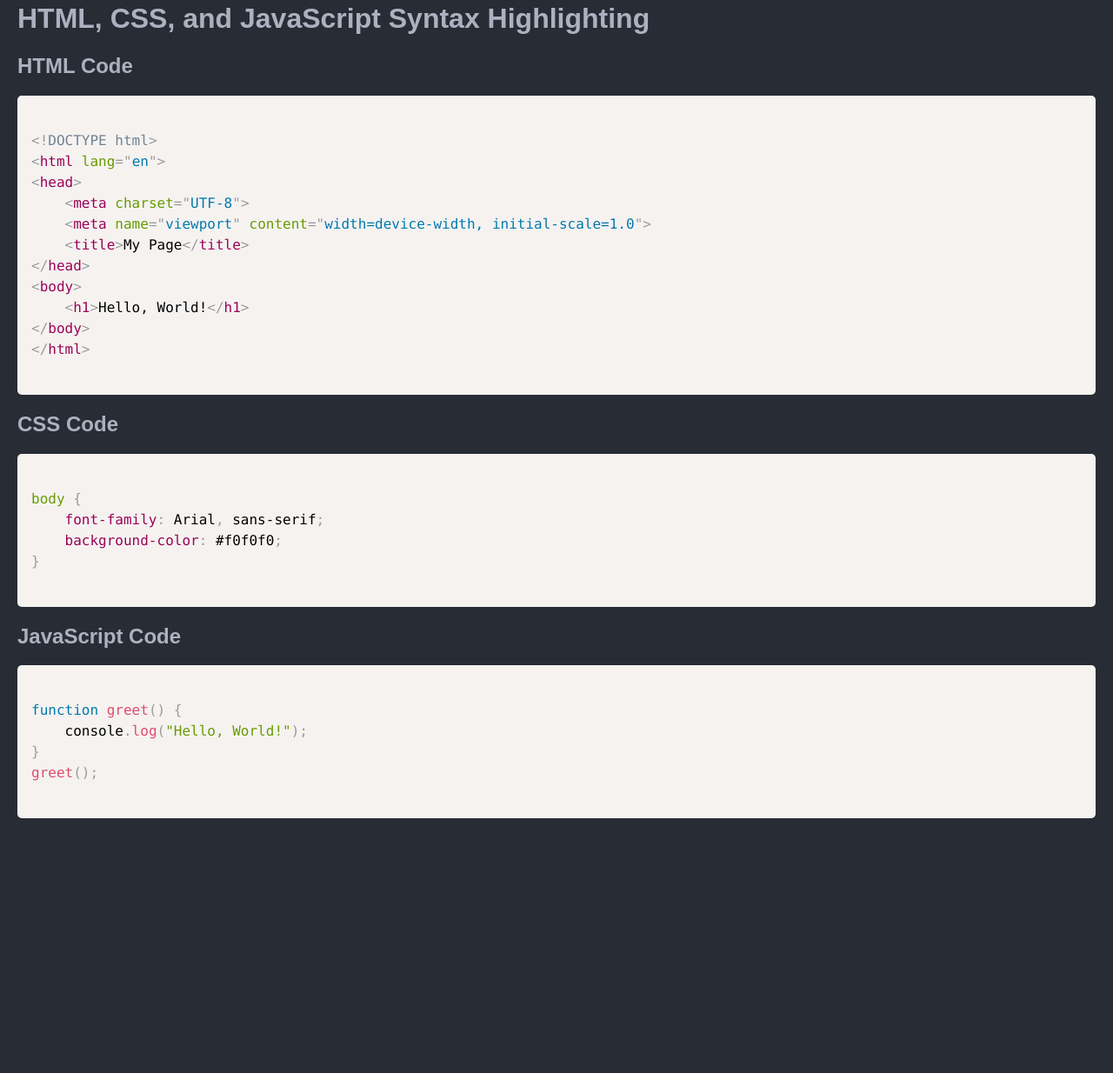
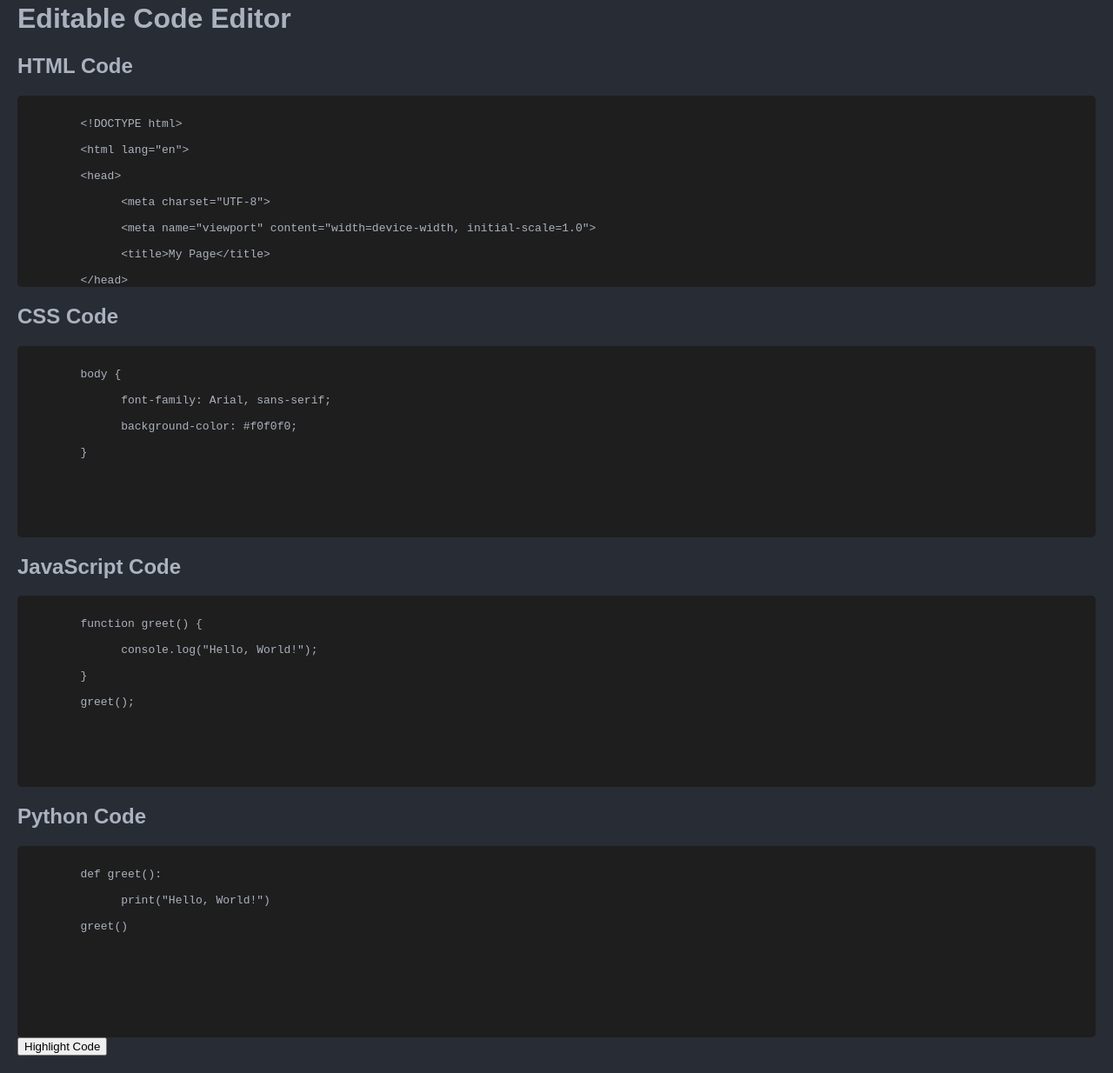
Before and after one commit to kokorocks/editor, a plain HTML site: page index.html in a window 1280 px wide. Shown: the part 18-1252 px from the top of the page at 87% size. Before the commit the page ends 979 px from the top, so only its background shows below. Drawn offline with nearby package versions, Linux system fonts and the light colour scheme.

Commit message:
Update index.html

```diff
--- a/index.html
+++ b/index.html
@@ -3,7 +3,7 @@
 <head>
     <meta charset="UTF-8">
     <meta name="viewport" content="width=device-width, initial-scale=1.0">
-    <title>Syntax Highlighting Example</title>
+    <title>Editable Code Editor</title>
     <!-- Prism.js CSS -->
     <link rel="stylesheet" href="https://cdnjs.cloudflare.com/ajax/libs/prism/1.29.0/themes/prism.min.css">
     <style>
@@ -19,44 +19,92 @@
             border-radius: 5px;
             overflow: auto;
         }
+        .editor {
+            background: #1e1e1e;
+            padding: 10px;
+            border-radius: 5px;
+            overflow: auto;
+            white-space: pre;
+            font-family: monospace;
+            height: 200px; /* Fixed height for the editor */
+        }
     </style>
 </head>
 <body>
 
-    <h1>HTML, CSS, and JavaScript Syntax Highlighting</h1>
+    <h1>Editable Code Editor</h1>
 
     <h2>HTML Code</h2>
-    <pre><code class="language-html" contenteditable="true">
-&lt;!DOCTYPE html&gt;
-&lt;html lang="en"&gt;
-&lt;head&gt;
-    &lt;meta charset="UTF-8"&gt;
-    &lt;meta name="viewport" content="width=device-width, initial-scale=1.0"&gt;
-    &lt;title&gt;My Page&lt;/title&gt;
-&lt;/head&gt;
-&lt;body&gt;
-    &lt;h1&gt;Hello, World!&lt;/h1&gt;
-&lt;/body&gt;
-&lt;/html&gt;
-    </code></pre>
+    <div class="editor" id="html-editor" contenteditable="true">
+        &lt;!DOCTYPE html&gt;<br>
+        &lt;html lang="en"&gt;<br>
+        &lt;head&gt;<br>
+            &nbsp;&nbsp;&lt;meta charset="UTF-8"&gt;<br>
+            &nbsp;&nbsp;&lt;meta name="viewport" content="width=device-width, initial-scale=1.0"&gt;<br>
+            &nbsp;&nbsp;&lt;title&gt;My Page&lt;/title&gt;<br>
+        &lt;/head&gt;<br>
+        &lt;body&gt;<br>
+            &nbsp;&nbsp;&lt;h1&gt;Hello, World!&lt;/h1&gt;<br>
+        &lt;/body&gt;<br>
+        &lt;/html&gt;
+    </div>
 
     <h2>CSS Code</h2>
-    <pre><code class="language-css" contenteditable="true">
-body {
-    font-family: Arial, sans-serif;
-    background-color: #f0f0f0;
-}
-    </code></pre>
+    <div class="editor" id="css-editor" contenteditable="true">
+        body {<br>
+            &nbsp;&nbsp;font-family: Arial, sans-serif;<br>
+            &nbsp;&nbsp;background-color: #f0f0f0;<br>
+        }
+    </div>
 
     <h2>JavaScript Code</h2>
-    <pre><code class="language-javascript" contenteditable="true">
-function greet() {
-    console.log("Hello, World!");
-}
-greet();
-    </code></pre>
+    <div class="editor" id="js-editor" contenteditable="true">
+        function greet() {<br>
+            &nbsp;&nbsp;console.log("Hello, World!");<br>
+        }<br>
+        greet();
+    </div>
+
+    <h2>Python Code</h2>
+    <div class="editor" id="python-editor" contenteditable="true">
+        def greet():<br>
+            &nbsp;&nbsp;print("Hello, World!")<br>
+        greet()
+    </div>
+
+    <button onclick="highlightCode()">Highlight Code</button>
 
     <!-- Prism.js JS -->
     <script src="https://cdnjs.cloudflare.com/ajax/libs/prism/1.29.0/prism.min.js"></script>
+    <!-- Prism.js Python language support -->
+    <script src="https://cdnjs.cloudflare.com/ajax/libs/prism/1.29.0/components/prism-python.min.js"></script>
+
+    <script>
+        function highlightCode() {
+            // Get content from the editable divs
+            const htmlCode = document.getElementById('html-editor').innerText;
+            const cssCode = document.getElementById('css-editor').innerText;
+            const jsCode = document.getElementById('js-editor').innerText;
+            const pythonCode = document.getElementById('python-editor').innerText;
+
+            // Create a temporary pre element to use Prism.js for highlighting
+            const tempPre = document.createElement('pre');
+            tempPre.innerHTML = `<code class="language-html">${htmlCode}</code>`;
+            Prism.highlightElement(tempPre.firstChild);
+            document.getElementById('html-editor').innerHTML = tempPre.innerHTML;
+
+            tempPre.innerHTML = `<code class="language-css">${cssCode}</code>`;
+            Prism.highlightElement(tempPre.firstChild);
+            document.getElementById('css-editor').innerHTML = tempPre.innerHTML;
+
+            tempPre.innerHTML = `<code class="language-javascript">${jsCode}</code>`;
+            Prism.highlightElement(tempPre.firstChild);
+            document.getElementById('js-editor').innerHTML = tempPre.innerHTML;
+
+            tempPre.innerHTML = `<code class="language-python">${pythonCode}</code>`;
+            Prism.highlightElement(tempPre.firstChild);
+            document.getElementById('python-editor').innerHTML = tempPre.innerHTML;
+        }
+    </script>
 </body>
 </html>
```
